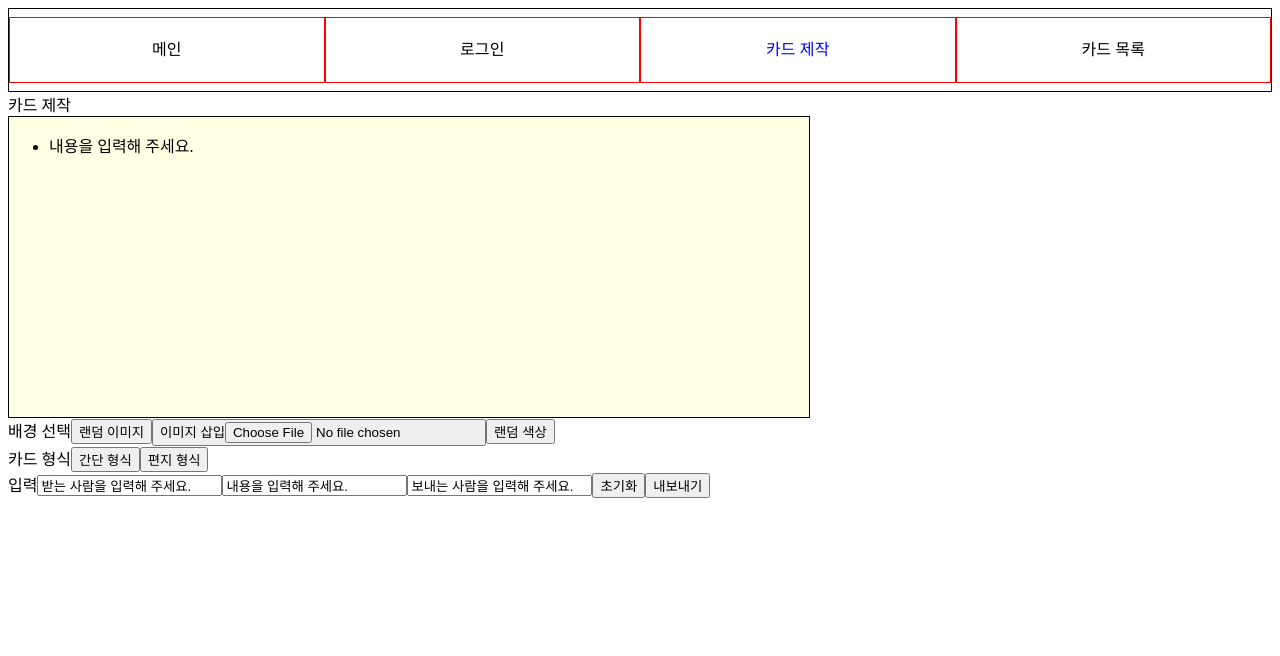
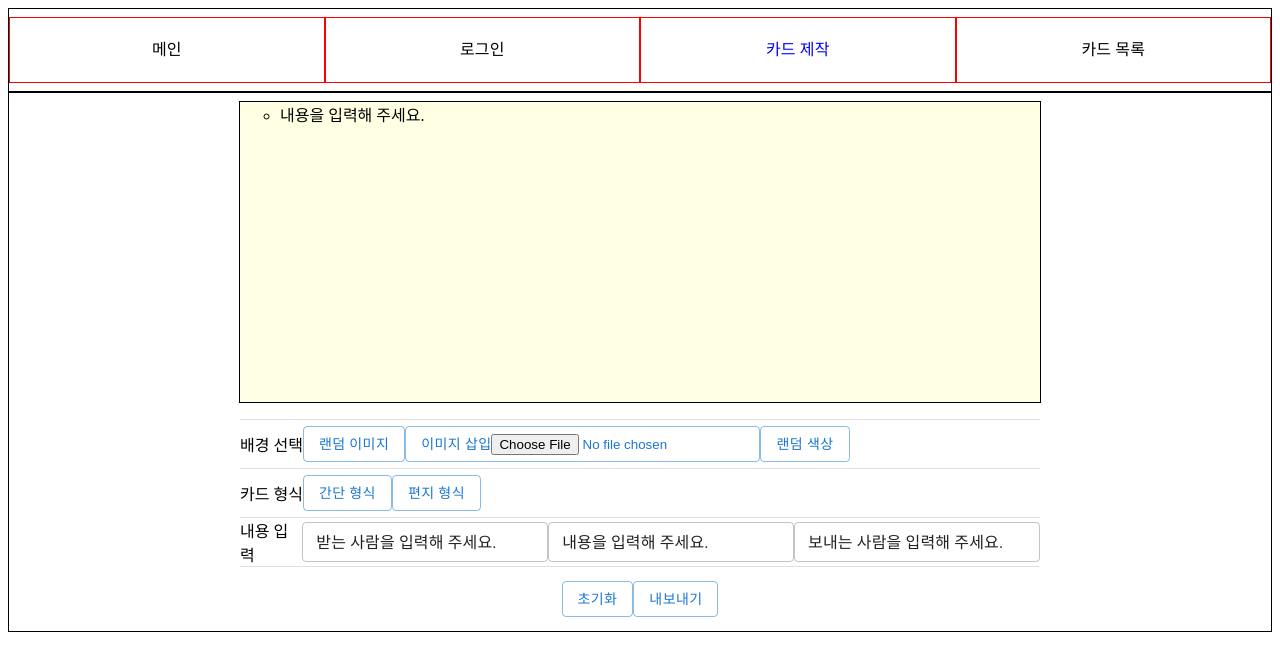
Before and after one commit to DonGunSu/card-generator-frontend, a React (Vite) app: page /card/make in a window 1280 px wide. Shown: the top 656 px of the page. Built offline with nearby package versions, Linux system fonts and the light colour scheme; no server answers.

Commit message:
[style] : 카드 제작 페이지 디자인 구성
- 카드 제작 페이지 초기 디자인 구성

```diff
--- a/src/pages/card/CardMake.tsx
+++ b/src/pages/card/CardMake.tsx
@@ -7,6 +7,10 @@ import React, {
 } from "react";
 import domtoimage from "dom-to-image";
 import { saveAs } from "file-saver";
+import * as s from "./CardMakeStyled";
+import Button from '@mui/material/Button';
+import Divider from '@mui/material/Divider';
+import TextField from '@mui/material/TextField';
 
 /** 스타일링 테스트 */
 const CardWrapper: CSSProperties = {
@@ -106,8 +110,8 @@ const CardMake = () => {
   }, [cardRef]);
 
   return (
-    <div>
-      카드 제작
+    <s.CardMakeWrapper>
+      <s.CardMakeList>
         <div ref={cardRef} style={CardWrapper}>
           <ul>
             {cardType === 2 && <li>To.{to}</li>}
@@ -115,53 +119,64 @@ const CardMake = () => {
             {cardType === 2 && <li>From.{from}</li>}
           </ul>
         </div>
-      <div>
+        <s.ChoiceBox>
+          <Divider/>
+          <s.ChoiceBar>
             배경 선택
-        <button onClick={handleRandomImage}>랜덤 이미지</button>
-        <button>
+            <Button variant="outlined" onClick={handleRandomImage}>랜덤 이미지</Button>
+            <Button variant="outlined">
               이미지 삽입
               <input accept="image/*" type="file" onChange={handleImageUpload} />
-        </button>
-        <button onClick={handleRandomColor}>랜덤 색상</button>
-      </div>
-      <div>
+            </Button>
+            <Button variant="outlined" onClick={handleRandomColor}>랜덤 색상</Button>
+          </s.ChoiceBar>
+          <Divider/>
+          <s.ChoiceBar>
             카드 형식
-        <button onClick={() => handleChangeCardType("simple")}>
+            <Button variant="outlined" onClick={() => handleChangeCardType("simple")}>
               간단 형식
-        </button>
-        <button onClick={() => handleChangeCardType("letter")}>
+            </Button>
+            <Button variant="outlined" onClick={() => handleChangeCardType("letter")}>
               편지 형식
-        </button>
-      </div>
-      <div>
-        입력
-        <input
+            </Button>
+          </s.ChoiceBar>
+          <Divider/>
+          <s.ChoiceBar>
+            내용 입력
+            <TextField
+              variant="outlined"
+              value = {to}
+              onChange={handleInputChange}
               name="to"
-          placeholder="To"
-          type="text"
-          value={to}
+              size = "small"
+            />
+            <TextField
+              variant="outlined"
+              value = {content}
               onChange={handleInputChange}
+              name="content"
+              size = "small"
             />
-        <input
-          name="content"
-          placeholder="Content"
-          type="text"
-          value={content}
+            <TextField
+              variant="outlined"
+              value = {from}
               onChange={handleInputChange}
+              name="from"
+              size = "small"
             />
-        <input
-          name="from"
-          placeholder="From"
-          type="text"
-          value={from}
-          onChange={handleInputChange}
-        />
-        <button onClick={handleResetCardForm}>초기화</button>
-        <button type="submit" onClick={handleExportClick}>
+          </s.ChoiceBar>
+          <Divider/>
+          <s.ExportBox>
+            <s.ChoiceBar>
+              <Button variant="outlined" onClick={handleResetCardForm}>초기화</Button>
+              <Button variant="outlined" type="submit" onClick={handleExportClick}>
                 내보내기
-        </button>
-      </div>
-    </div>
+              </Button>
+            </s.ChoiceBar>
+          </s.ExportBox>
+        </s.ChoiceBox>
+      </s.CardMakeList>
+    </s.CardMakeWrapper>
   );
 };
 
--- /dev/null
+++ b/src/pages/card/CardMakeStyled.tsx
@@ -0,0 +1,34 @@
+import styled from "styled-components";
+import { Box, Button, List, ListItem } from "@mui/material";
+
+export const CardMakeWrapper = styled(Box)(() => ({
+  display: "flex",
+  backgroundColor: 'white',
+  border: "1px black solid",
+}));
+
+export const CardMakeList = styled(List)(() => ({
+  display: "flex",
+  flexDirection: "column",
+  alignItems: "center",
+  width: "100%",
+}));
+
+export const ChoiceBox = styled(Box)(() => ({
+  display: "flex",
+  flexDirection: "column",
+  width: "800px",
+  marginTop: "1rem",
+}));
+
+export const ChoiceBar = styled(List)(() => ({
+  display: "flex",
+  alignItems: "center",
+  height: "2rem",
+}));
+
+export const ExportBox = styled(Box)(() => ({
+  display: "flex",
+  justifyContent: "center",
+  marginTop: "0.5rem",
+}));
```
Lines whose indentation alone changed are shown as unchanged.
